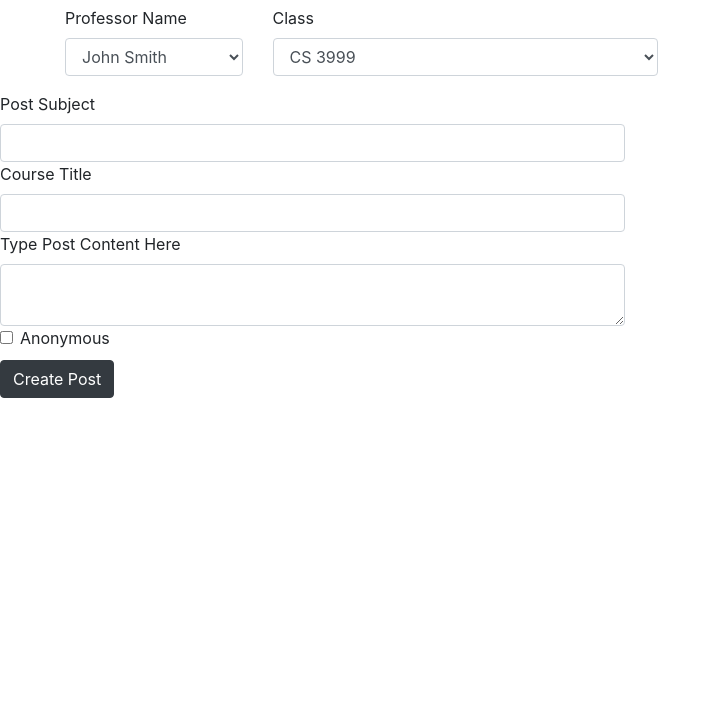
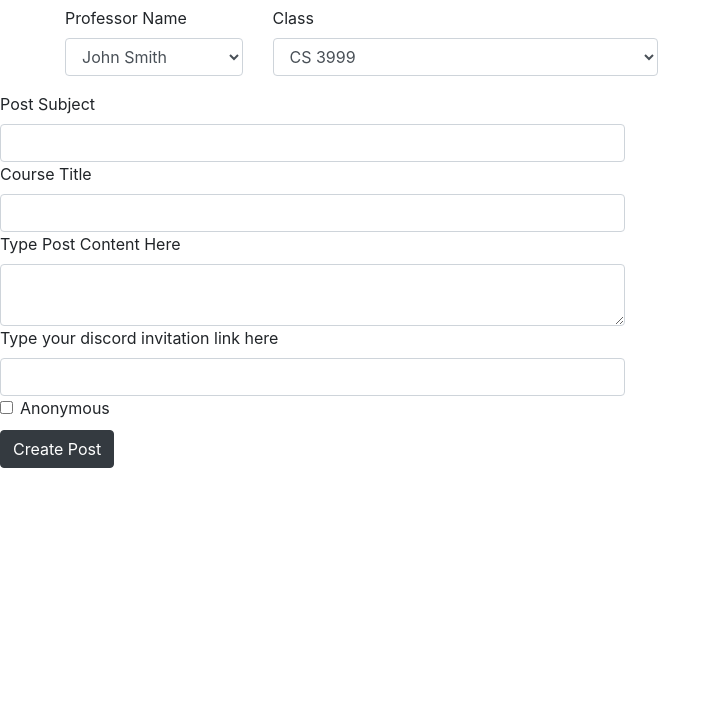
Before and after one commit to jgb4ub/study-buddies, a Django app: page /postsubmission/ in a window 1280 px wide. Shown: the part 243-951 px from the top of the page, without its empty margins (0-721 px from the left). Run offline with Django 3.2, Linux system fonts and the light colour scheme; some libraries are stand-ins or nearby versions.

Commit message:
added discord link section

```diff
--- a/StudyForum/models.py
+++ b/StudyForum/models.py
@@ -28,6 +28,7 @@ class Post(models.Model):
     category = models.CharField(max_length = 20, default="na")
     content = models.CharField(max_length = 100, default="na")
     course = models.CharField(max_length = 20, default="na")
+    link = models.CharField(max_length = 50, default="na")
 
 class Message(models.Model):
     sender = models.CharField(max_length = 12, default = "anonymous")
--- a/StudyForum/templates/studyforum/posting_submission.html
+++ b/StudyForum/templates/studyforum/posting_submission.html
@@ -67,6 +67,12 @@
   </textarea>
         </div>
     </div>
+    <div class="row column-positioning">
+        <div class="col-md-6">
+            <label>Type your discord invitation link here</label>
+            <input type="text" class="form-control" id="subject-area" name="link">
+        </div>
+    </div>
     <div class="row check-box-row">
         <div class="col-md-6">
             <div class="form-check">
--- a/StudyForum/templates/studyforum/postings.html
+++ b/StudyForum/templates/studyforum/postings.html
@@ -42,8 +42,8 @@
                 </div>
                 <div class="card-body" id ="card-four">
                   Content: {{post.content}}
-                  ID: {{post.id}}
-                  Course: {{post.course}}
+                  <p>ID: {{post.id}}</p>
+                  <p>Course: {{post.course}}</p>
                   <h1>
                     <form>
                       <button formaction="{% url 'studyforum:postpage' post.id %}" class = "btn btn-block btn-primary big-button">Visit Post</button>
--- a/StudyForum/templates/studyforum/postpage.html
+++ b/StudyForum/templates/studyforum/postpage.html
@@ -16,6 +16,7 @@
                 <hr class="mt-0 mb-4">
                 <p>{{post.content}}</p>
                 <p>{{post.course}}</p>
+                <p>{{post.link}}</p>
                 <form><button formaction="{% url 'studyforum:post' %}" class = "btn btn-block btn-primary big-button">Return to forum</button></form>
               </div>
             </div>
--- a/StudyForum/views.py
+++ b/StudyForum/views.py
@@ -26,7 +26,8 @@ def addpost(request):
     new_post_content = request.POST.get("question",False)
     new_post_subject = request.POST.get("submitter", False)
     new_post_course = request.POST.get("course", False)
-    new_post = Post(content = new_post_content, subject = new_post_subject, course = new_post_course)
+    new_post_link = request.POST.get("link", False)
+    new_post = Post(content = new_post_content, subject = new_post_subject, course = new_post_course, link = new_post_link)
     new_post.save()
     post_list = Post.objects.all()
     context = {'post_list': post_list}
```
Also changed, not shown: db.sqlite3.
